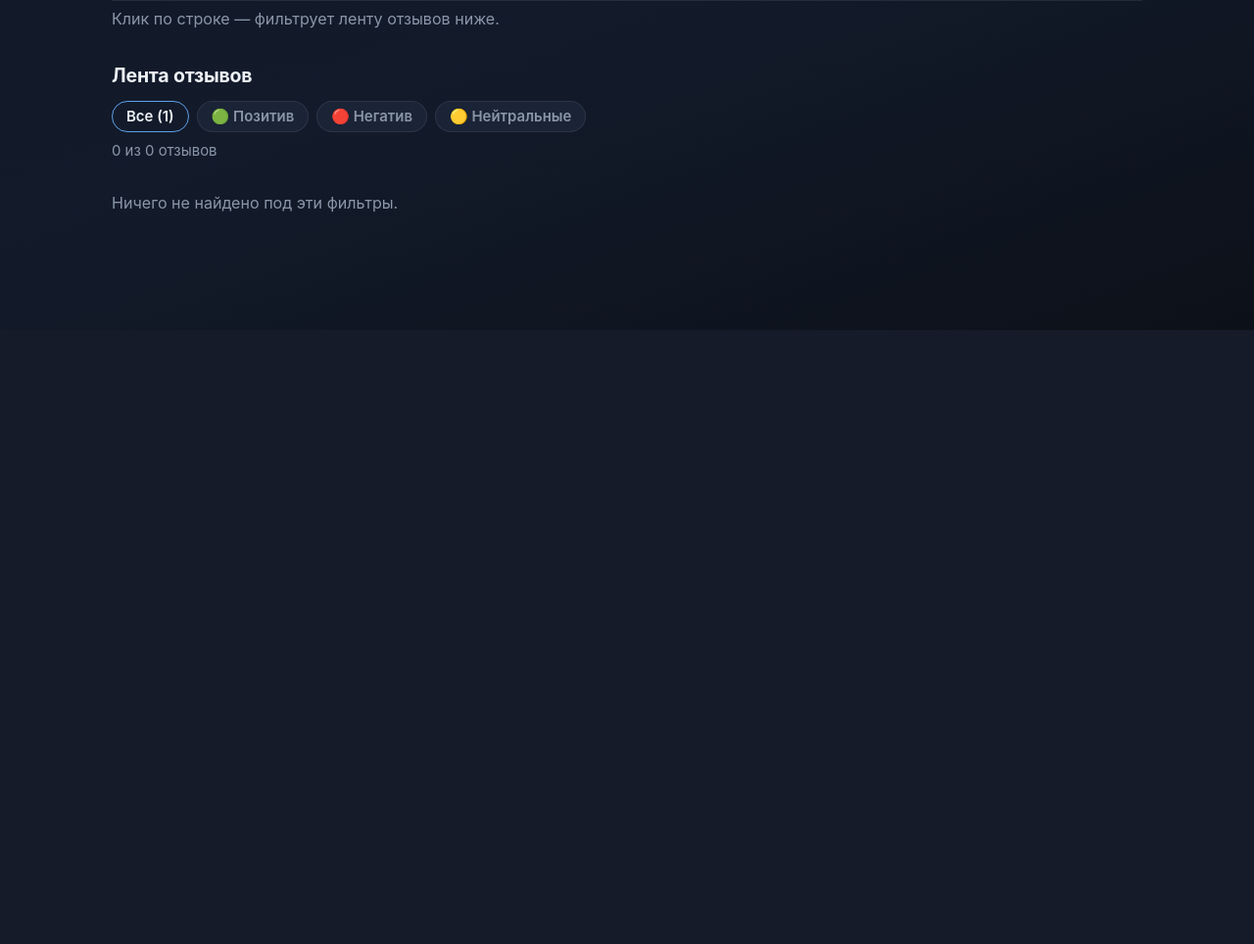
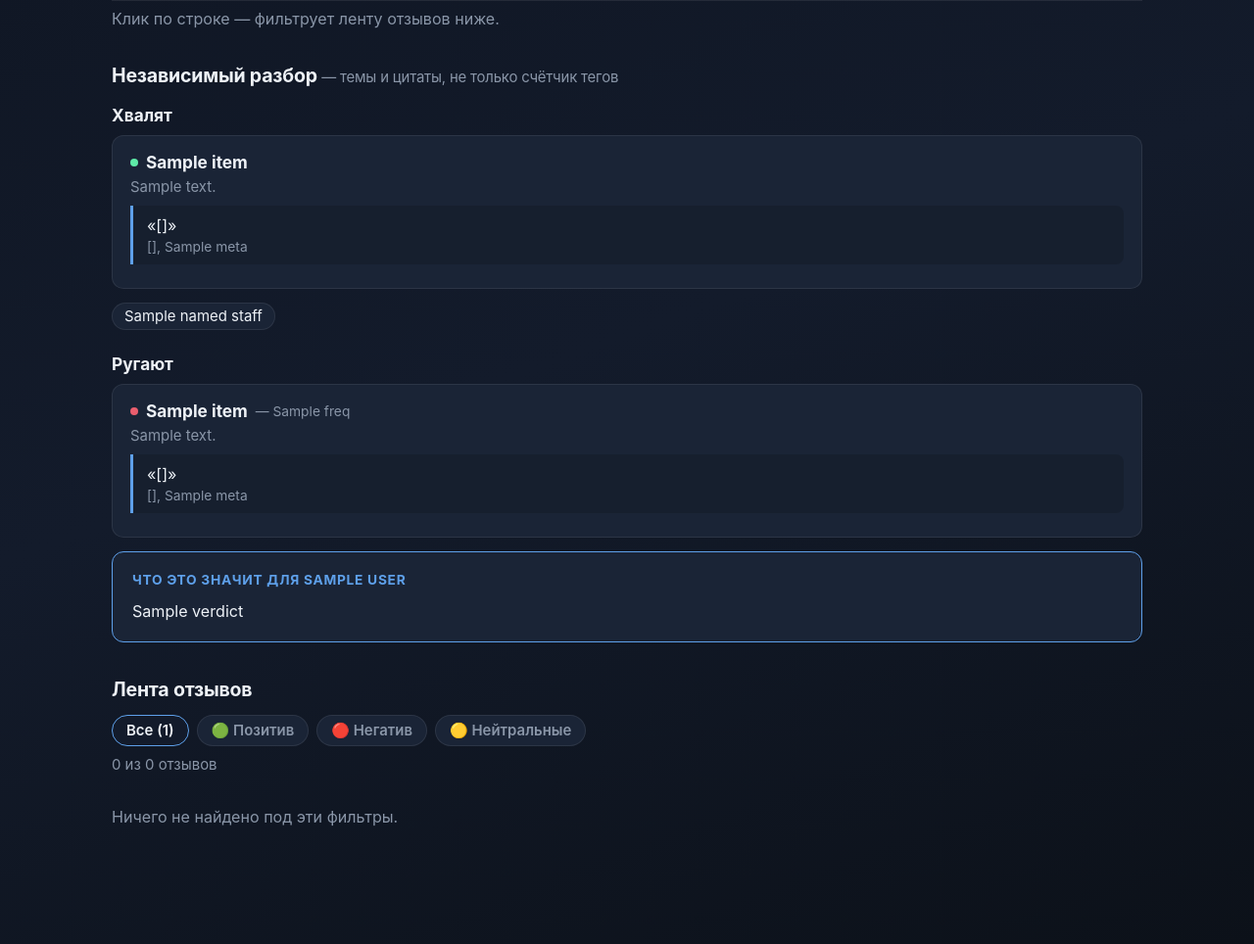
Before and after one commit to GerogeousGT/review-monitor, a Flask app: template webapp/templates/dashboard_competitors.html in a window 1280 px wide. Shown: the part 470-1434 px from the top of the page at 98% size. Before the commit the page ends 807 px from the top, so only its background shows below. Run offline with Flask 3, Linux system fonts and the light colour scheme; the template is opened without the code that fills it: most values are stand-ins (such as "Sample title", 1, 10 or a date in 2020).

Commit message:
Дашборд "Конкуренты": добавлен независимый разбор с темами и цитатами
Раньше в дашборд перенесли только структурные данные (теги, лента) —
качественный разбор (темы/цитаты/вывод) оставался только в локальном
прототипе. Формат файла конкурента расширен необязательным полем
synthesis, шаблон рендерит новую секцию между таблицей тегов и лентой.

Co-Authored-By: Claude Sonnet 5 <noreply@anthropic.com>

```diff
--- a/webapp/competitors.py
+++ b/webapp/competitors.py
@@ -46,6 +46,7 @@ def load_competitor(client_dir: Path, competitor_slug: str) -> dict | None:
     if not isinstance(data, dict):
         return None
     data.setdefault("reviews", [])
+    data.setdefault("synthesis", None)
     return data
 
 
--- a/webapp/templates/dashboard_competitors.html
+++ b/webapp/templates/dashboard_competitors.html
@@ -76,6 +76,29 @@
   .review-tag.neutral { color: #e0b84c; border-color: rgba(224,184,76,0.3); }
 
   .empty-note { color: var(--text-dim); font-size: 0.875rem; padding: 20px 0; }
+
+  /* Независимый разбор (2026-07-27) — темы + цитаты-пруфы, не только теговый счётчик */
+  .theme-block { background: var(--surface-2); border: 1px solid var(--border); border-radius: 12px; padding: 16px 18px; margin-bottom: 14px; }
+  .theme-block h4 { margin: 0 0 4px; font-size: 0.9375rem; display: flex; align-items: center; gap: 8px; flex-wrap: wrap; }
+  .theme-block h4 .dot { width: 8px; height: 8px; border-radius: 50%; flex-shrink: 0; }
+  .theme-block h4 .dot.pos { background: var(--accent); }
+  .theme-block h4 .dot.neg { background: var(--danger); }
+  .theme-block .freq { color: var(--text-dim); font-size: 0.75rem; font-weight: 400; }
+  .theme-block .note { color: var(--text-dim); font-size: 0.8125rem; margin: 6px 0 10px; }
+  .theme-block blockquote {
+    margin: 8px 0; padding: 10px 14px; background: rgba(0,0,0,0.15);
+    border-left: 3px solid var(--accent-2); border-radius: 0 8px 8px 0; font-size: 0.875rem;
+  }
+  .theme-block blockquote cite { display: block; font-style: normal; color: var(--text-dim); font-size: 0.75rem; margin-top: 4px; }
+
+  .names { display: flex; flex-wrap: wrap; gap: 8px; margin: 10px 0 0; }
+  .name-chip { background: var(--surface-2); border: 1px solid var(--border); border-radius: 999px; padding: 4px 12px; font-size: 0.8125rem; }
+
+  .verdict {
+    background: var(--surface-2); border: 1px solid var(--accent-2); border-radius: 12px;
+    padding: 18px 20px; margin-top: 6px; font-size: 0.875rem; line-height: 1.55;
+  }
+  .verdict-label { color: var(--accent-2); font-weight: 700; font-size: 0.75rem; text-transform: uppercase; letter-spacing: 0.05em; margin-bottom: 8px; }
 </style>
 
 {% if not competitors_list %}
@@ -135,6 +158,52 @@
   <div class="empty-note">Тегов нет.</div>
   {% endif %}
 </div>
+
+{% if competitor.synthesis %}
+<div class="section">
+  <h2>Независимый разбор <span style="color:var(--text-dim); font-weight:400; font-size:0.8125rem;">— темы и цитаты, не только счётчик тегов</span></h2>
+
+  {% if competitor.synthesis.praised %}
+  <h3 style="font-size: 0.9375rem; margin: 18px 0 10px;">Хвалят</h3>
+  {% for item in competitor.synthesis.praised %}
+  <div class="theme-block">
+    <h4><span class="dot pos"></span>{{ item.title }}</h4>
+    {% if item.note %}<div class="note">{{ item.note }}</div>{% endif %}
+    {% for q in item.quotes %}
+    <blockquote>«{{ q.text }}»<cite>{% if q.author %}{{ q.author }}, {% endif %}{{ q.meta }}</cite></blockquote>
+    {% endfor %}
+  </div>
+  {% endfor %}
+  {% if competitor.synthesis.named_staff %}
+  <div class="names">
+    {% for name in competitor.synthesis.named_staff %}
+    <span class="name-chip">{{ name }}</span>
+    {% endfor %}
+  </div>
+  {% endif %}
+  {% endif %}
+
+  {% if competitor.synthesis.complaints %}
+  <h3 style="font-size: 0.9375rem; margin: 24px 0 10px;">Ругают</h3>
+  {% for item in competitor.synthesis.complaints %}
+  <div class="theme-block">
+    <h4><span class="dot neg"></span>{{ item.title }}{% if item.freq %}<span class="freq">— {{ item.freq }}</span>{% endif %}</h4>
+    {% if item.note %}<div class="note">{{ item.note }}</div>{% endif %}
+    {% for q in item.quotes %}
+    <blockquote>«{{ q.text }}»<cite>{% if q.author %}{{ q.author }}, {% endif %}{{ q.meta }}</cite></blockquote>
+    {% endfor %}
+  </div>
+  {% endfor %}
+  {% endif %}
+
+  {% if competitor.synthesis.verdict %}
+  <div class="verdict">
+    <div class="verdict-label">Что это значит для {{ display_name }}</div>
+    {{ competitor.synthesis.verdict }}
+  </div>
+  {% endif %}
+</div>
+{% endif %}
 
 <div class="section">
   <h2 id="feed">Лента отзывов</h2>
```
Also changed, not shown: tests/test_competitors.py (+11 -0 lines), CHANGELOG.md.
